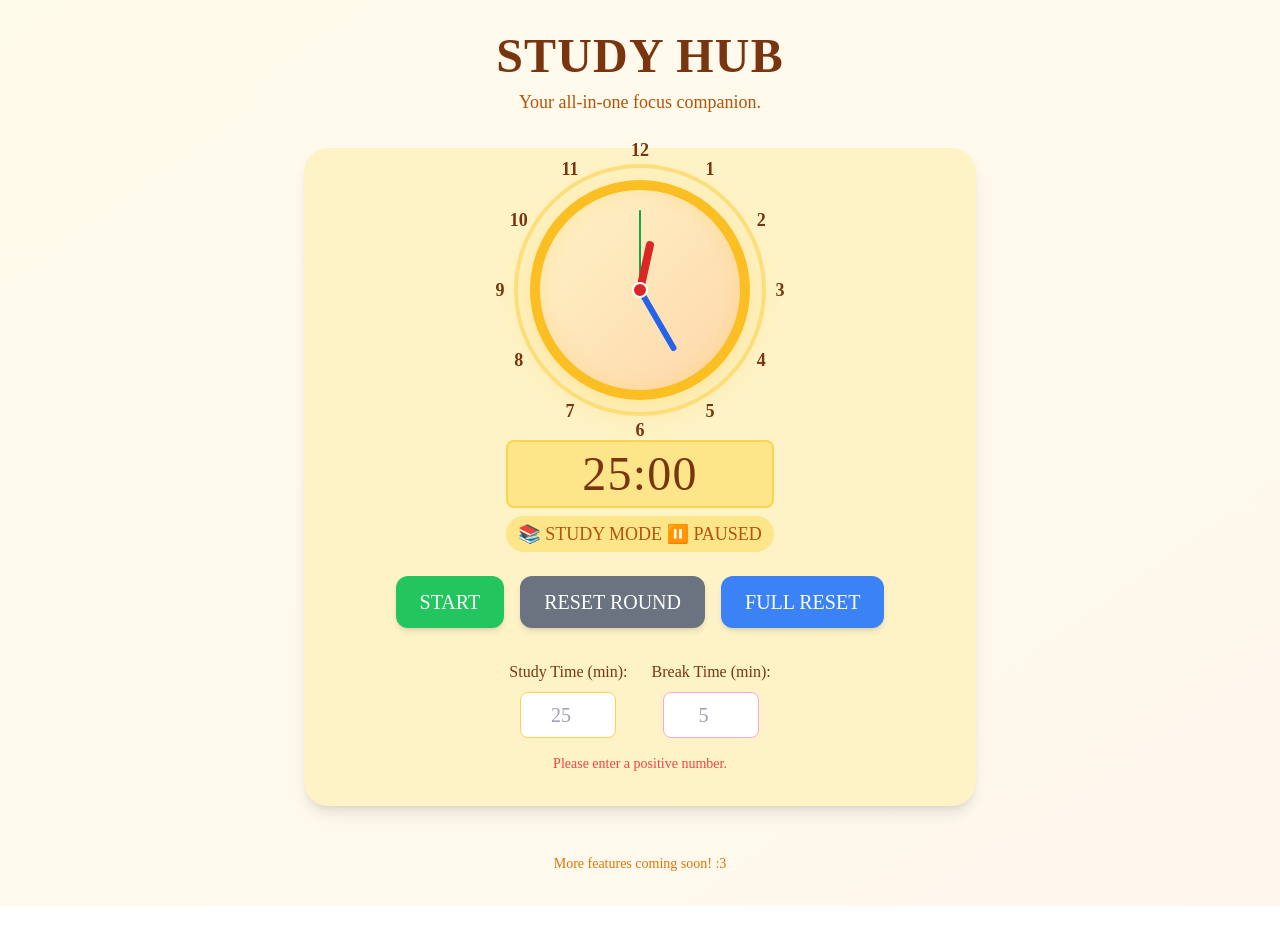
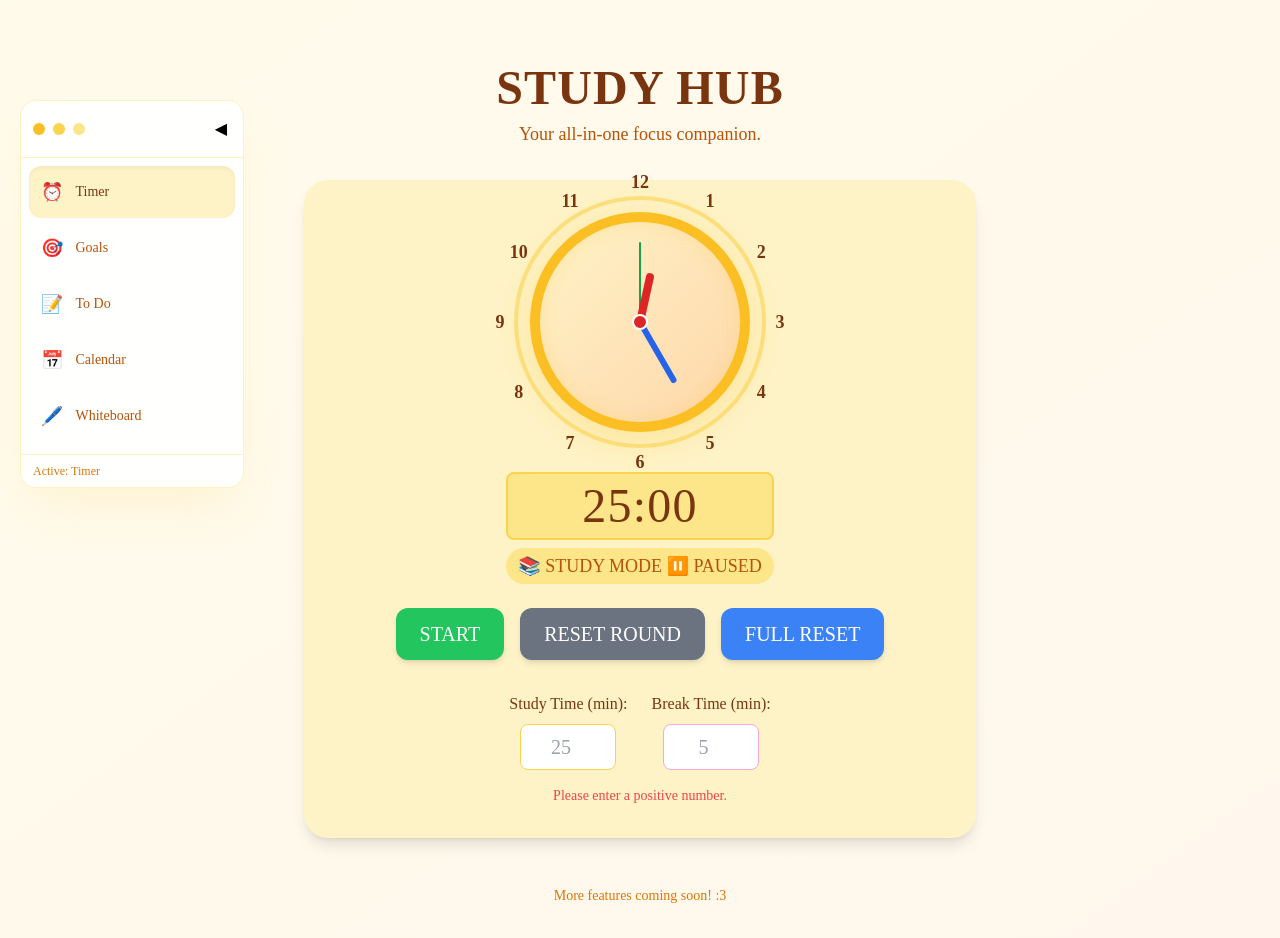
Before and after one commit to dfishy/study-hub, a React (Create React App) app: page / in a window 1280 px wide. Before the commit the page ends 906 px from the top, so only its background shows below. Built offline with nearby package versions, Linux system fonts and the light colour scheme.

Commit message:
created a tab, testing out functions and looks

```diff
--- a/src/App.js
+++ b/src/App.js
@@ -1,4 +1,6 @@
 import Timer from './component/timer';
+import FloatingNav from './component/floatingnav';
+import { useState } from 'react';
 
 /**
  * STUDY HUB - MAIN APPLICATION COMPONENT
@@ -16,27 +18,95 @@ import Timer from './component/timer';
  */
 
 function App() {
+  // State to track active tab for navigation
+  const [activeTab, setActiveTab] = useState('timer');
+
+  /**
+   * RENDER ACTIVE TAB CONTENT
+   * Determines which component to display based on current active tab
+   * Currently focuses on Timer as the primary implemented feature
+   */
+  const renderActiveContent = () => {
+    switch (activeTab) {
+      case 'timer':
+        return <Timer />;
+      case 'goals':
+        return (
+          <div className="text-center py-16">
+            <h2 className="text-3xl font-['VT323'] text-amber-900 mb-4">🎯 Goals</h2>
+            <p className="text-amber-700">Set and track your study goals here. Coming soon!</p>
+          </div>
+        );
+      case 'todo':
+        return (
+          <div className="text-center py-16">
+            <h2 className="text-3xl font-['VT323'] text-amber-900 mb-4">📝 To Do</h2>
+            <p className="text-amber-700">Manage your tasks and assignments. Coming soon!</p>
+          </div>
+        );
+      case 'calendar':
+        return (
+          <div className="text-center py-16">
+            <h2 className="text-3xl font-['VT323'] text-amber-900 mb-4">📅 Calendar</h2>
+            <p className="text-amber-700">View your study schedule. Coming soon!</p>
+          </div>
+        );
+      case 'whiteboard':
+        return (
+          <div className="text-center py-16">
+            <h2 className="text-3xl font-['VT323'] text-amber-900 mb-4">🖊️ Whiteboard</h2>
+            <p className="text-amber-700">Brainstorm and visualize ideas. Coming soon!</p>
+          </div>
+        );
+      default:
+        return <Timer />;
+    }
+  };
+
   return (
     // The main container with gradient background and font
     // min-h-screen ensures it takes full viewport height
-    <div className="min-h-screen bg-gradient-to-br from-amber-50 to-orange-50 flex flex-col items-center justify-center p-8 font-['VT323']">
+    // relative positioning allows floating nav to position absolutely within
+    <div className="min-h-screen bg-gradient-to-br from-amber-50 to-orange-50 font-['VT323'] relative">
+
+      {/* Floating Navigation Component */}
+      {/* Provides draggable tab navigation across all Study Hub features */}
+      <FloatingNav
+        activeTab={activeTab}
+        onTabChange={setActiveTab}
+      />
+
+      {/* Main content area with safe padding for floating navigation */}
+      <div className="container mx-auto px-4 py-8 max-w-4xl flex flex-col items-center justify-center">
 
         {/* Header */}
-      {/* Introduction to the web app */}
-      <header className="mb-8 text-center">
+        {/* Introduction to the web app with dynamic text based on active tab */}
+        <header className="mb-8 text-center pt-8">
           <h1 className="text-5xl font-bold text-amber-900 mb-2 font-['VT323'] tracking-wide">STUDY HUB</h1>
-        <p className="text-lg text-amber-700">Your all-in-one focus companion.</p>
+          <p className="text-lg text-amber-700">
+            {activeTab === 'timer' && 'Your all-in-one focus companion.'}
+            {activeTab === 'goals' && 'Set and achieve your study goals.'}
+            {activeTab === 'todo' && 'Organize your tasks and assignments.'}
+            {activeTab === 'calendar' && 'Plan your study schedule.'}
+            {activeTab === 'whiteboard' && 'Visualize your ideas and concepts.'}
+          </p>
         </header>
 
         {/* Main content area */}
+        {/* Dynamically renders content based on active navigation tab */}
         <main className="w-full max-w-2xl">
-        <Timer />
+          {renderActiveContent()}
         </main>
 
         {/* Footer */}
+        {/* Contextual message based on current feature being viewed */}
         <footer className="mt-12 text-sm text-amber-600">
-        <p>More features coming soon! :3</p>
+          <p>
+            {activeTab === 'timer' && 'More features coming soon! :3'}
+            {activeTab !== 'timer' && 'This feature is under development! 🛠️'}
+          </p>
         </footer>
+      </div>
     </div>
   );
 }
--- /dev/null
+++ b/src/component/floatingnav.jsx
@@ -0,0 +1,159 @@
+import React, { useState, useRef, useEffect } from 'react';
+
+/**
+ * FLOATING NAVIGATION COMPONENT
+ *
+ * Features:
+ * - Draggable toolbar that can be moved around the screen
+ * - Smooth animations for dragging and tab switching
+ * - Collapsible interface to save space
+ * - Prevents overlapping with screen edges and content
+ */
+const FloatingNav = ({ activeTab, onTabChange }) => {
+  const [position, setPosition] = useState({ x: 20, y: 100 });
+  const [isDragging, setIsDragging] = useState(false);
+  const [dragOffset, setDragOffset] = useState({ x: 0, y: 0 });
+  const [isCollapsed, setIsCollapsed] = useState(false);
+  const navRef = useRef(null);
+
+  // Available tabs for navigation
+  const tabs = [
+    { id: 'timer', label: 'Timer', icon: '⏰' },
+    { id: 'goals', label: 'Goals', icon: '🎯' },
+    { id: 'todo', label: 'To Do', icon: '📝' },
+    { id: 'calendar', label: 'Calendar', icon: '📅' },
+    { id: 'whiteboard', label: 'Whiteboard', icon: '🖊️' }
+  ];
+
+  /**
+   * DRAG HANDLING LOGIC
+   * Enables smooth dragging while preventing toolbar from leaving screen bounds
+   */
+  const handleMouseDown = (e) => {
+    // Only start drag when clicking on the header area, not tabs
+    if (e.target.closest('.nav-tab')) return;
+
+    setIsDragging(true);
+    const rect = navRef.current.getBoundingClientRect();
+    setDragOffset({
+      x: e.clientX - rect.left,
+      y: e.clientY - rect.top
+    });
+    e.preventDefault();
+  };
+
+  const handleMouseMove = (e) => {
+    if (!isDragging) return;
+
+    const newX = e.clientX - dragOffset.x;
+    const newY = e.clientY - dragOffset.y;
+
+    // Get viewport dimensions
+    const viewportWidth = window.innerWidth;
+    const viewportHeight = window.innerHeight;
+
+    // Prevent toolbar from being dragged off-screen
+    const boundedX = Math.max(10, Math.min(newX, viewportWidth - 200));
+    const boundedY = Math.max(10, Math.min(newY, viewportHeight - 300));
+
+    setPosition({ x: boundedX, y: boundedY });
+  };
+
+  const handleMouseUp = () => {
+    setIsDragging(false);
+  };
+
+  // Add global event listeners for dragging
+  useEffect(() => {
+    if (isDragging) {
+      document.addEventListener('mousemove', handleMouseMove);
+      document.addEventListener('mouseup', handleMouseUp);
+      document.body.style.cursor = 'grabbing';
+      document.body.style.userSelect = 'none';
+    }
+
+    return () => {
+      document.removeEventListener('mousemove', handleMouseMove);
+      document.removeEventListener('mouseup', handleMouseUp);
+      document.body.style.cursor = '';
+      document.body.style.userSelect = '';
+    };
+  }, [isDragging, dragOffset]);
+
+  /**
+   * TAB NAVIGATION
+   * Smooth scrolling and tab switching with visual feedback
+   */
+  const handleTabClick = (tabId) => {
+    onTabChange(tabId);
+
+    // Smooth scroll to top when switching tabs
+    window.scrollTo({ top: 0, behavior: 'smooth' });
+  };
+
+  return (
+    <div
+      ref={navRef}
+      className={`fixed z-50 bg-white/90 backdrop-blur-sm rounded-2xl shadow-2xl border border-amber-200/50 transition-all duration-300 ${
+        isDragging ? 'shadow-amber-300/50 scale-105' : 'shadow-amber-200/30'
+      } ${isCollapsed ? 'w-16' : 'w-56'}`}
+      style={{
+        left: `${position.x}px`,
+        top: `${position.y}px`,
+        cursor: isDragging ? 'grabbing' : 'grab'
+      }}
+      onMouseDown={handleMouseDown}
+    >
+      {/* Header with drag handle and collapse button */}
+      <div className="flex items-center justify-between p-3 border-b border-amber-200/50 cursor-grab active:cursor-grabbing">
+        <div className="flex items-center space-x-2">
+          <div className="w-3 h-3 bg-amber-400 rounded-full"></div>
+          <div className="w-3 h-3 bg-amber-300 rounded-full"></div>
+          <div className="w-3 h-3 bg-amber-200 rounded-full"></div>
+        </div>
+
+        {/* Collapse/Expand Button */}
+        <button
+          onClick={() => setIsCollapsed(!isCollapsed)}
+          className="p-1 rounded-lg hover:bg-amber-100 transition-colors"
+          aria-label={isCollapsed ? 'Expand navigation' : 'Collapse navigation'}
+        >
+          {isCollapsed ? '▶' : '◀'}
+        </button>
+      </div>
+
+      {/* Navigation Tabs */}
+      <div className="p-2">
+        {tabs.map((tab) => (
+          <button
+            key={tab.id}
+            onClick={() => handleTabClick(tab.id)}
+            className={`nav-tab w-full flex items-center space-x-3 p-3 rounded-xl mb-1 transition-all duration-200 ${
+              activeTab === tab.id
+                ? 'bg-amber-100 text-amber-900 shadow-inner'
+                : 'text-amber-700 hover:bg-amber-50 hover:shadow-md'
+            }`}
+          >
+            <span className="text-lg flex-shrink-0">{tab.icon}</span>
+            {!isCollapsed && (
+              <span className="font-['VT323'] font-medium text-sm truncate">
+                {tab.label}
+              </span>
+            )}
+          </button>
+        ))}
+      </div>
+
+      {/* Current Tab Indicator */}
+      {!isCollapsed && (
+        <div className="px-3 py-2 border-t border-amber-200/50">
+          <div className="text-xs text-amber-600 font-['VT323'] truncate">
+            Active: {tabs.find(t => t.id === activeTab)?.label.replace(/[^a-zA-Z ]/g, '')}
+          </div>
+        </div>
+      )}
+    </div>
+  );
+};
+
+export default FloatingNav;
--- a/src/index.css
+++ b/src/index.css
@@ -22,7 +22,7 @@
   transition: transform 0.3s cubic-bezier(0.4, 2.3, 0.6, 1);
 }
 
-/* A nice glow effect for the active timer */
+/* A nice glow effect for the active timer :3 */
 .analog-clock.active {
   box-shadow:
     0 0 25px rgba(251, 191, 36, 0.5),
@@ -34,3 +34,21 @@
   0%, 100% { box-shadow: 0 8px 32px rgba(251, 191, 36, 0.3), inset 0 0 20px rgba(251, 191, 36, 0.2); }
   50% { box-shadow: 0 0 30px rgba(251, 191, 36, 0.6), inset 0 0 25px rgba(251, 191, 36, 0.3); }
 }
+
+/* Floating Navigation Enhancements */
+.floating-nav-transition {
+  transition: all 0.3s cubic-bezier(0.4, 0, 0.2, 1);
+}
+
+/* Prevent text selection during drag */
+.no-select {
+  -webkit-user-select: none;
+  -moz-user-select: none;
+  -ms-user-select: none;
+  user-select: none;
+}
+
+/* Smooth scrolling for the entire app */
+html {
+  scroll-behavior: smooth;
+}
```
Lines whose indentation alone changed are shown as unchanged.
